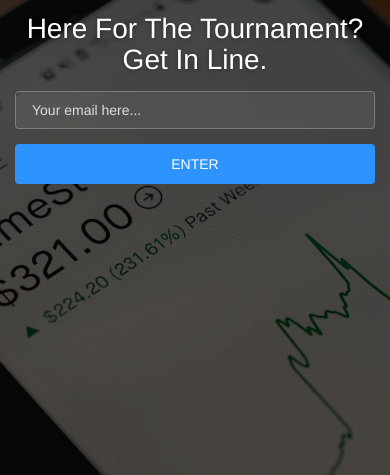
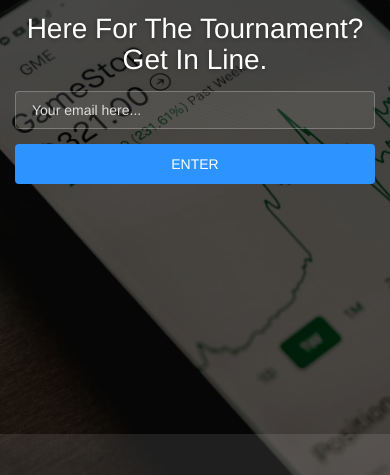
Before and after one commit to arthurbernierjr/gapgambler-landing, a website: page public/index.html in a window 390 px wide. Shown: the part 256-731 px from the top of the page. Drawn offline with Linux system fonts and the light colour scheme; a web font is replaced by a local one.

Commit message:
Minor Changes

```diff
--- a/public/css/coming-sssoon.css
+++ b/public/css/coming-sssoon.css
@@ -942,8 +942,8 @@
   .logo-img{
     height: 2.5rem
   }
-  .content {
-    min-height: 812px;
+  .main {
+    height: 100vh;
   }
   .footer {
     position: absolute;
```
